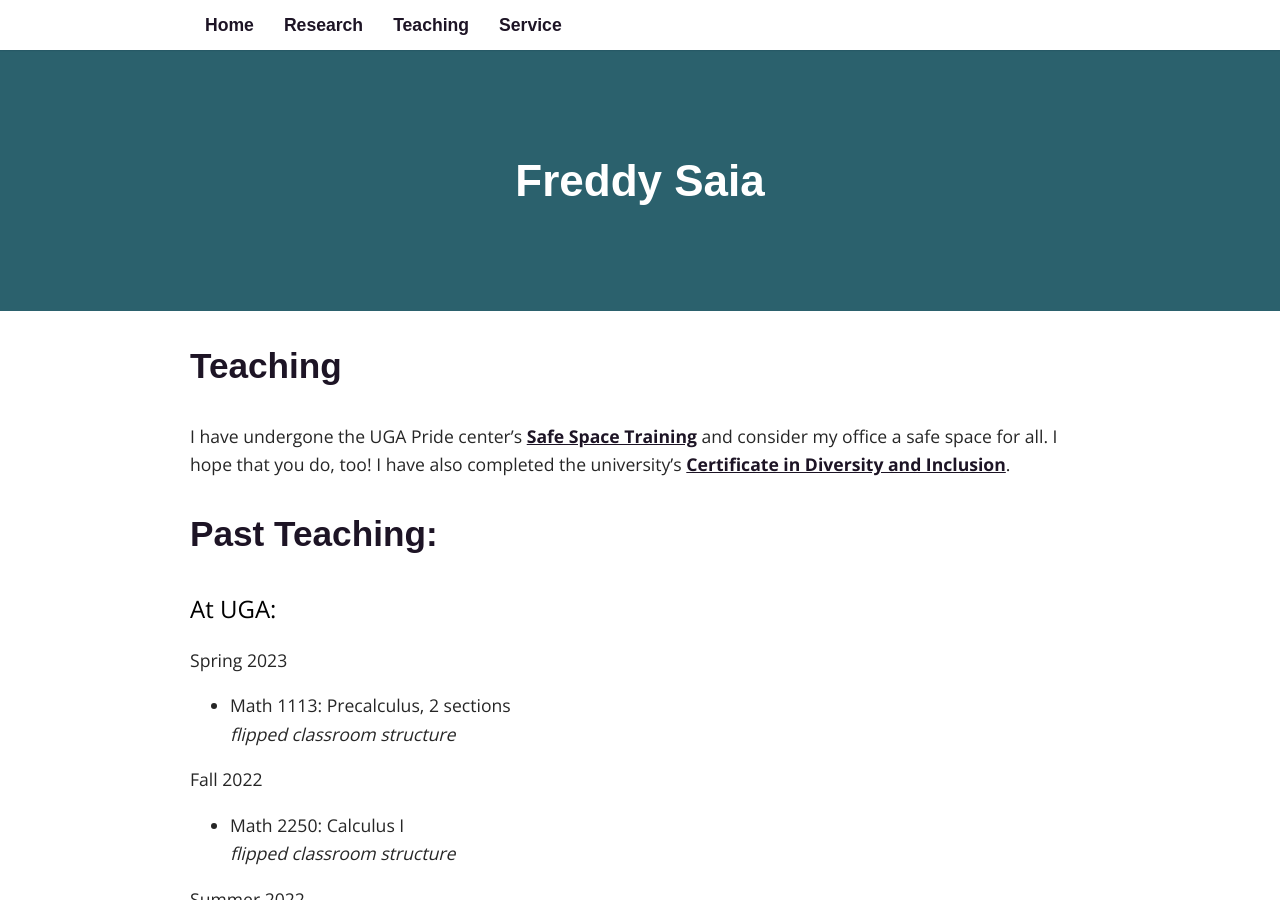
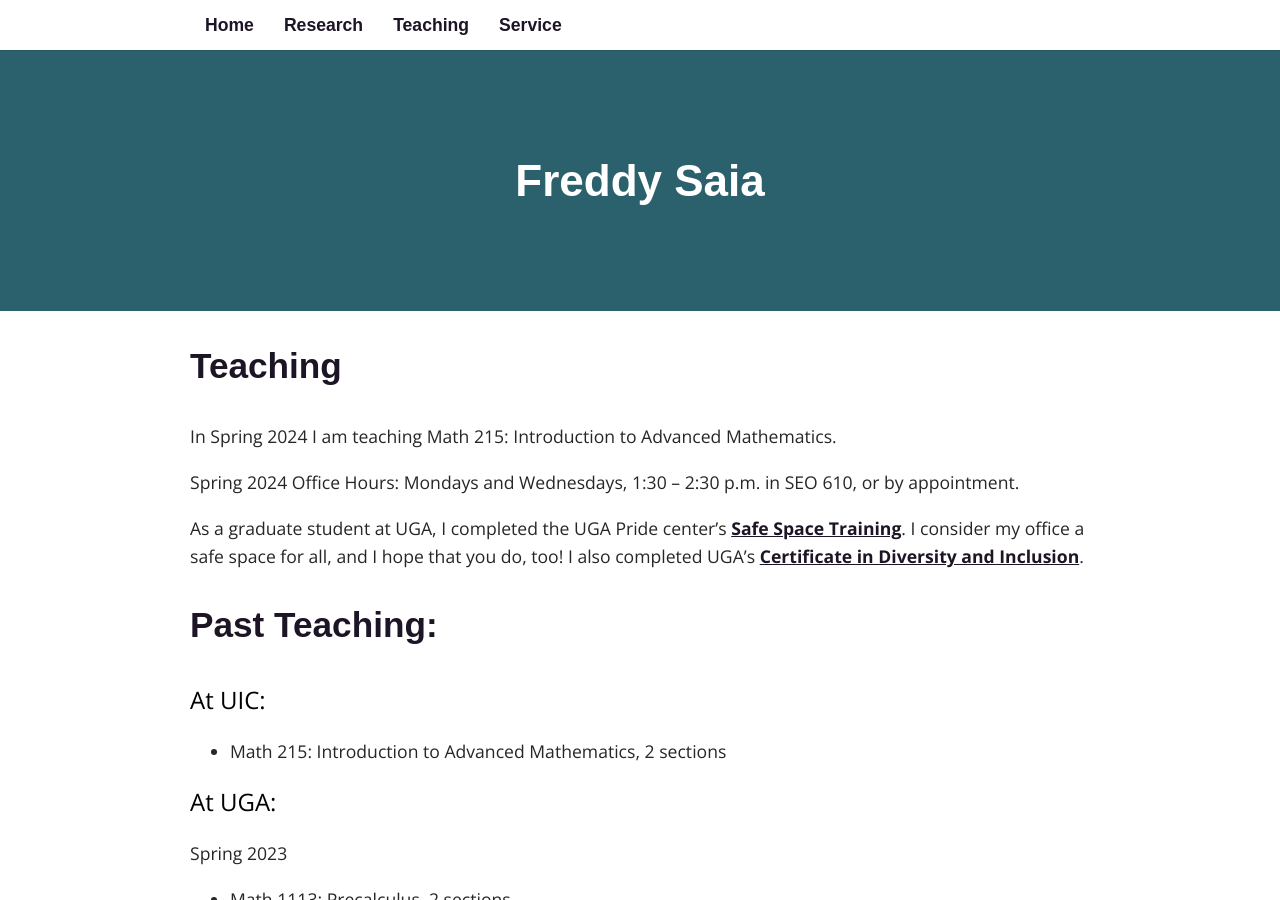
Before and after one commit to fsaia/site, a Jekyll site: the page built from _pages/03_teaching.md, in a window 1280 px wide and 900 px high. Built offline with Jekyll 4.4.1, drawn with Linux system fonts in a browser that asks for light colours; some web fonts are replaced.

Commit message:
Add files via upload

```diff
--- a/_pages/03_teaching.md
+++ b/_pages/03_teaching.md
@@ -5,18 +5,19 @@ title: Teaching
 permalink: /teaching/
 ---
 
-[comment]: <> In Spring 2023 I am teaching Math 1113: Precalculus. Our class will utilize a flipped classroom structure emphasizing active, collaborative problem solving and learning.
+In Spring 2024 I am teaching Math 215: Introduction to Advanced Mathematics.
+
+Spring 2024 Office Hours: Mondays and Wednesdays, 1:30 -- 2:30 p.m. in SEO 610, or by appointment.
 
 
-[comment]: <> Office hours for Spring 2023 are
-
-[comment]: <> * to be determined!
-
-
-I have undergone the UGA Pride center's [Safe Space Training](https://lgbtcenter.uga.edu/content_page/safe-space) and consider my office a safe space for all. I hope that you do, too! I have also completed the university's [Certificate in Diversity and Inclusion](http://diversity.uga.edu/index.php/programs/article/cdi).
+As a graduate student at UGA, I completed the UGA Pride center's [Safe Space Training](https://lgbtcenter.uga.edu/content_page/safe-space). I consider my office a safe space for all, and I hope that you do, too! I also completed UGA's [Certificate in Diversity and Inclusion](http://diversity.uga.edu/index.php/programs/article/cdi).
 
 
 ## Past Teaching:
+
+<font size= "5"> <span style="color: black"> At UIC: </span> </font>
+
+* Math 215: Introduction to Advanced Mathematics, 2 sections
 
 <font size= "5"> <span style="color: black"> At UGA: </span> </font>
 
```
Also changed, not shown: _pages/01_home.md (+8 -3 lines), _pages/02_research.md (+1 -1 lines).
